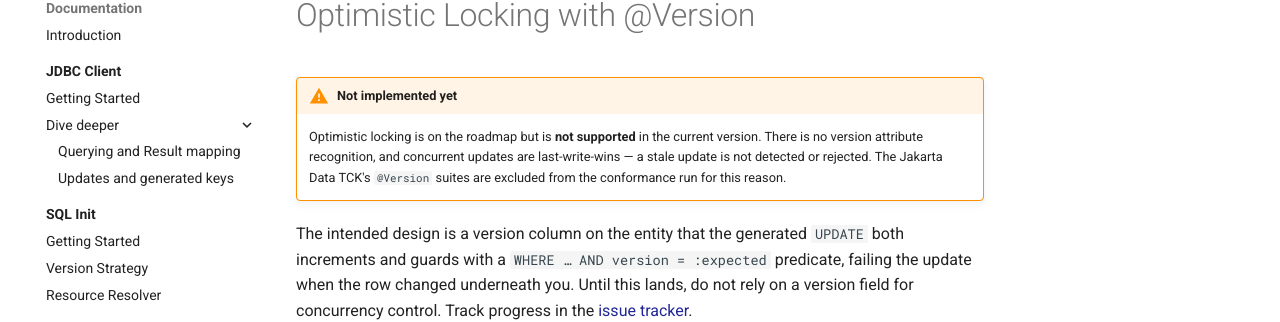
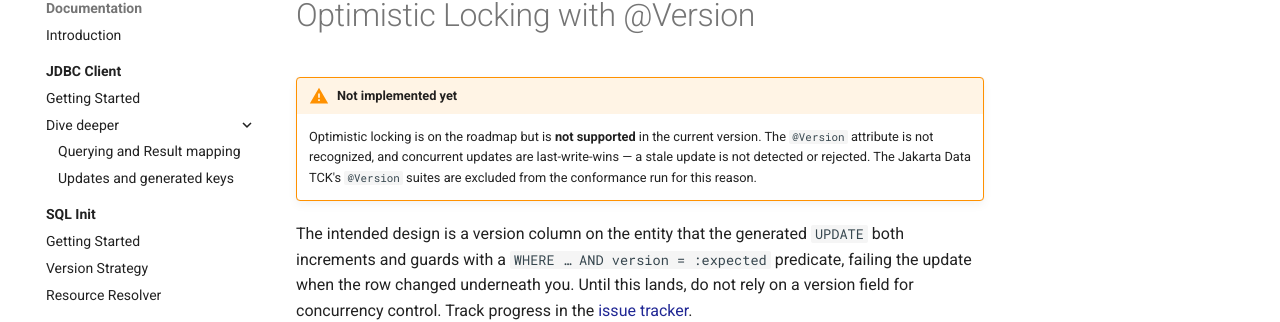
Before and after one commit to fludakit/fludakit.github.io, an MkDocs documentation site: the page built from docs/documentation/data/version.md, in a window 1280 px wide. Shown: the part 151-473 px from the top of the page. Built offline with MkDocs 1.6.1 and Material for MkDocs 9.7.7, drawn with Linux system fonts in a browser that asks for light colours; comment, search, counter and statistics services are not loaded.

Commit message:
docs(data): clarify version and domain-events wording
- version.md: state that @Version is not recognized
- domain-events.md: publish events during the lifecycle operation

```diff
--- a/docs/documentation/data/version.md
+++ b/docs/documentation/data/version.md
@@ -1,6 +1,6 @@
 # Optimistic Locking with @Version
 
 !!! warning "Not implemented yet"
-    Optimistic locking is on the roadmap but is **not supported** in the current version. There is no version attribute recognition, and concurrent updates are last-write-wins — a stale update is not detected or rejected. The Jakarta Data TCK's `@Version` suites are excluded from the conformance run for this reason.
+    Optimistic locking is on the roadmap but is **not supported** in the current version. The `@Version` attribute is not recognized, and concurrent updates are last-write-wins — a stale update is not detected or rejected. The Jakarta Data TCK's `@Version` suites are excluded from the conformance run for this reason.
 
 The intended design is a version column on the entity that the generated `UPDATE` both increments and guards with a `WHERE … AND version = :expected` predicate, failing the update when the row changed underneath you. Until this lands, do not rely on a version field for concurrency control. Track progress in the [issue tracker](https://github.com/fludakit/data/issues).
```
Also changed, not shown: docs/documentation/data/domain-events.md (+1 -1 lines).
